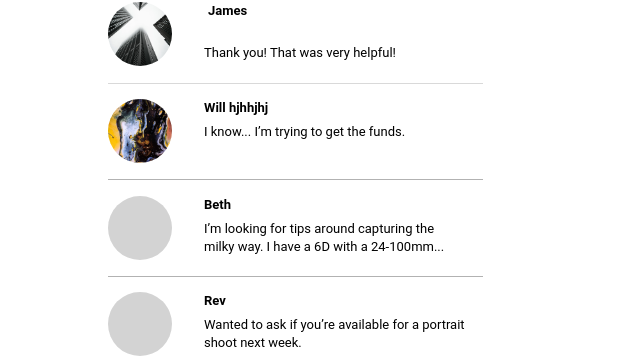
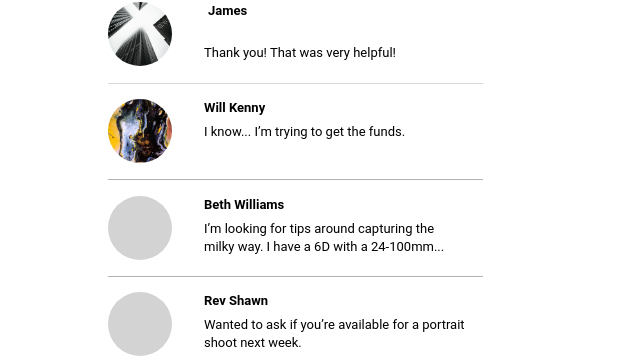
Before and after one commit to shahamisha/chat, a plain HTML site: page index.html in a window 1280 px wide. Shown: the part 202-562 px from the top of the page, without its empty margins (0-640 px from the left). Drawn offline with Linux system fonts and the light colour scheme.

Commit message:
all done

```diff
--- a/index.html
+++ b/index.html
@@ -38,17 +38,17 @@
         </div>
         <div class="background2"></div>
         <div class="back2">
-            <text>Will hjhhjhj</text>
+            <text>Will Kenny</text>
             <p>I know... I’m trying to get the funds.</p>
         </div>
         <div class="background3"></div>
         <div class="back3">
-            <text>Beth</text>
+            <text>Beth Williams</text>
             <p>I’m looking for tips around capturing the milky way. I have a 6D with a 24-100mm...</p>
         </div>
         <div class="background4"></div>
         <div class="back4">
-            <text>Rev</text>
+            <text>Rev Shawn</text>
             <p>Wanted to ask if you’re available for a portrait shoot next week.</p>
         </div>
         <div class="background5"></div>
```
